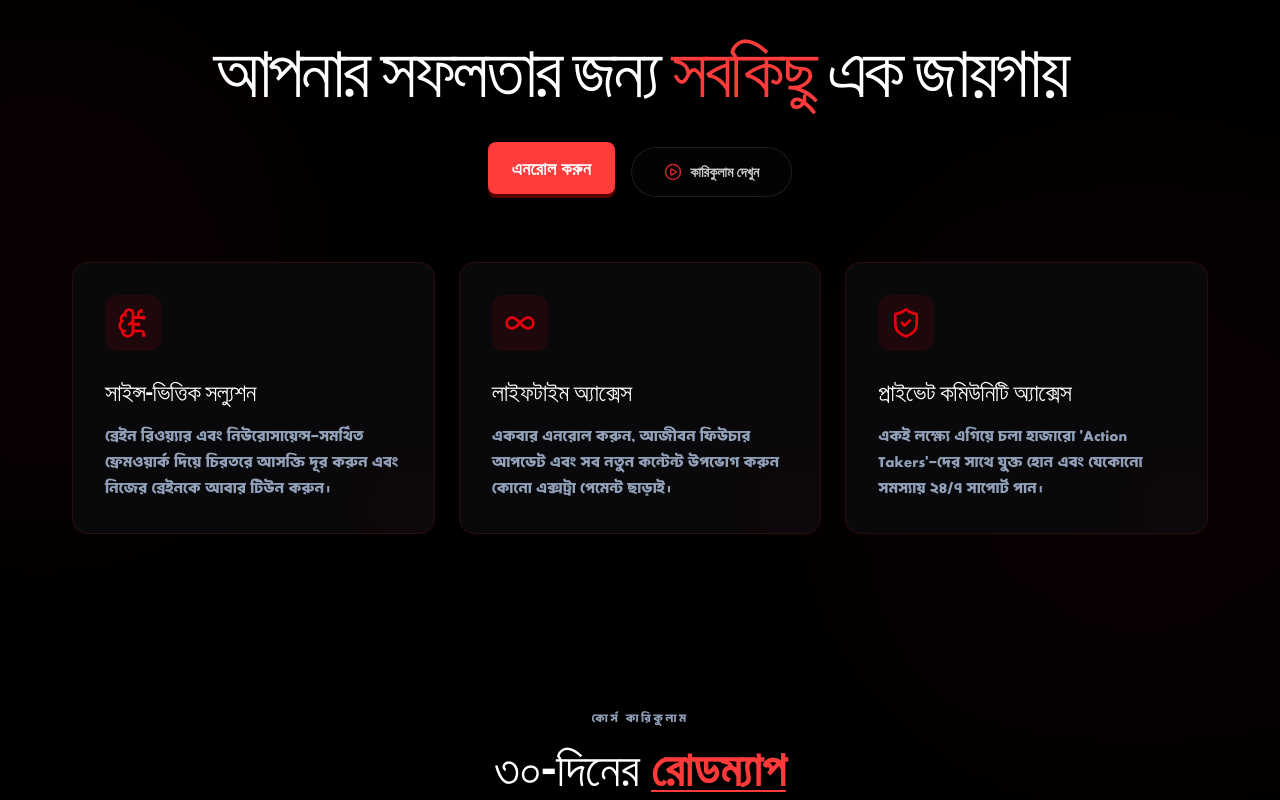
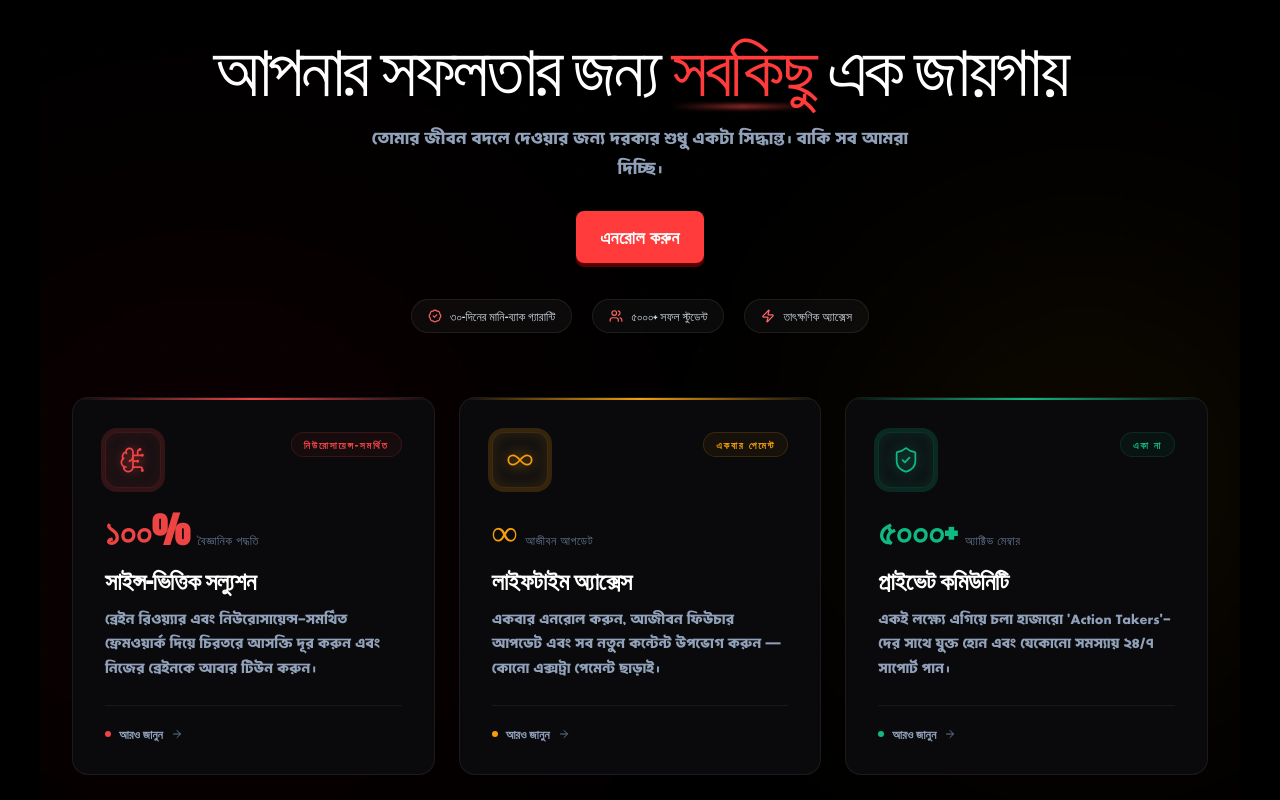
Before and after one commit to Rayan37307/30day-bu, a React (Vite) app: page / in a window 1280 px wide. Shown: the part 2680-3480 px from the top of the page. Built offline with nearby package versions, Linux system fonts and the light colour scheme; a web font is replaced by a local one.

Commit message:
refactor: standardize layout and styling components in Features and Modules sections

```diff
--- a/src/components/Features.tsx
+++ b/src/components/Features.tsx
@@ -1,112 +1,285 @@
-import React from 'react';
-import { motion } from 'framer-motion';
-import { ShieldCheck, BrainCircuit, Zap, Code, PlayCircle, TrendingUp, Infinity } from 'lucide-react';
+"use client";
+
+import React from "react";
+import { motion } from "framer-motion";
+import {
+  ShieldCheck,
+  BrainCircuit,
+  Infinity,
+  PlayCircle,
+  Zap,
+  Users,
+  BadgeCheck,
+  ArrowRight,
+} from "lucide-react";
 import { Button } from "./Button";
 
+/* ─────────────────────────────────────────
+   Feature card data
+───────────────────────────────────────── */
+const features = [
+  {
+    Icon: BrainCircuit,
+    label: "নিউরোসায়েন্স-সমর্থিত",
+    title: "সাইন্স-ভিত্তিক সল্যুশন",
+    body: "ব্রেইন রিওয়্যার এবং নিউরোসায়েন্স-সমর্থিত ফ্রেমওয়ার্ক দিয়ে চিরতরে আসক্তি দূর করুন এবং নিজের ব্রেইনকে আবার টিউন করুন।",
+    accent: "#ef4444",
+    glow: "rgba(239,68,68,0.18)",
+    stat: "১০০%",
+    statLabel: "বৈজ্ঞানিক পদ্ধতি",
+  },
+  {
+    Icon: Infinity,
+    label: "একবার পেমেন্ট",
+    title: "লাইফটাইম অ্যাক্সেস",
+    body: "একবার এনরোল করুন, আজীবন ফিউচার আপডেট এবং সব নতুন কন্টেন্ট উপভোগ করুন — কোনো এক্সট্রা পেমেন্ট ছাড়াই।",
+    accent: "#f59e0b",
+    glow: "rgba(245,158,11,0.18)",
+    stat: "∞",
+    statLabel: "আজীবন আপডেট",
+  },
+  {
+    Icon: ShieldCheck,
+    label: "একা না",
+    title: "প্রাইভেট কমিউনিটি",
+    body: "একই লক্ষ্যে এগিয়ে চলা হাজারো 'Action Takers'-দের সাথে যুক্ত হোন এবং যেকোনো সমস্যায় ২৪/৭ সাপোর্ট পান।",
+    accent: "#10b981",
+    glow: "rgba(16,185,129,0.18)",
+    stat: "৫০০০+",
+    statLabel: "অ্যাক্টিভ মেম্বার",
+  },
+];
+
+/* ─────────────────────────────────────────
+   Trust badges
+───────────────────────────────────────── */
+const badges = [
+  { Icon: BadgeCheck, text: "৩০-দিনের মানি-ব্যাক গ্যারান্টি" },
+  { Icon: Users, text: "৫০০০+ সফল স্টুডেন্ট" },
+  { Icon: Zap, text: "তাৎক্ষণিক অ্যাক্সেস" },
+];
+
+/* ─────────────────────────────────────────
+   Animation variants
+───────────────────────────────────────── */
+const fadeUp = (delay = 0) => ({
+  initial: { opacity: 0, y: 28 },
+  whileInView: { opacity: 1, y: 0 },
+  viewport: { once: true },
+  transition: { duration: 0.55, ease: "easeOut" as const, delay },
+});
+
+/* ─────────────────────────────────────────
+   Component
+───────────────────────────────────────── */
 export function Features() {
   return (
-    <section className="sm:px-6 lg:px-8 md:pb-24 lg:pt-24 max-w-[1200px] mx-auto pt-8 pr-4 pb-16 pl-4 relative z-10" id="features">
+    <section
+      id="features"
+      className="relative z-10 overflow-hidden px-4 pt-16 pb-20 sm:px-6 md:pb-28 lg:px-8 lg:pt-24 max-w-[1200px] mx-auto"
+    >
+      {/* ── Background atmosphere ── */}
+      <div className="pointer-events-none absolute inset-0 -z-10">
+        {/* Red pulse left */}
+        <div className="absolute top-1/2 -left-32 h-[600px] w-[600px] -translate-y-1/2 rounded-full bg-red-600/6 blur-[140px]" />
+        {/* Amber pulse right */}
+        <div className="absolute top-1/4 -right-24 h-[500px] w-[500px] rounded-full bg-amber-500/5 blur-[120px]" />
+        {/* Subtle grid overlay */}
+        <div
+          className="absolute inset-0 opacity-[0.03]"
+          style={{
+            backgroundImage: `linear-gradient(rgba(255,255,255,0.15) 1px, transparent 1px),
+                              linear-gradient(90deg, rgba(255,255,255,0.15) 1px, transparent 1px)`,
+            backgroundSize: "60px 60px",
+          }}
+        />
+      </div>
 
-      {/* Background Orbs for Glassmorphism effect */}
-      <div className="absolute top-1/2 left-0 w-[500px] h-[500px] bg-red-600/5 blur-[120px] rounded-full pointer-events-none -z-10 translate-y-[-50%] -translate-x-1/2" />
-      <div className="absolute top-1/3 right-0 w-[600px] h-[600px] bg-red-600/5 blur-[150px] rounded-full pointer-events-none -z-10 translate-x-1/3" />
+      {/* ── Eyebrow + Headline ── */}
+      <motion.div {...fadeUp(0.05)} className="text-center">
 
-
-      {/* Heading */}
-      <motion.div
-        initial={{ opacity: 0, y: 10 }}
-        whileInView={{ opacity: 1, y: 0 }}
-        viewport={{ once: true }}
-        transition={{ delay: 0.1 }}
-        className="text-center"
-      >
-        <h2 className="mx-auto max-w-4xl font-display text-4xl sm:text-5xl md:text-6xl lg:text-7xl tracking-tighter text-white leading-[1.1]">
-          আপনার সফলতার জন্য <span className="text-gradient-red">সবকিছু</span> এক জায়গায়
+        <h2 className="mx-auto max-w-4xl font-display text-4xl sm:text-5xl md:text-6xl lg:text-7xl tracking-tighter text-white leading-[1.08]">
+          আপনার সফলতার জন্য{" "}
+          <span className="relative inline-block">
+            <span className="text-gradient-red">সবকিছু</span>
+            {/* Underline glow */}
+            <span
+              className="absolute -bottom-1 left-0 right-0 h-[3px] rounded-full"
+              style={{
+                background:
+                  "linear-gradient(90deg, transparent, #ef4444, transparent)",
+                filter: "blur(2px)",
+              }}
+            />
+          </span>{" "}
+          এক জায়গায়
         </h2>
 
-        {/* CTAs */}
-        <div className="flex flex-col sm:flex-row gap-4 mt-10 items-center justify-center">
+        <p className="mx-auto mt-5 max-w-xl text-base sm:text-lg leading-relaxed text-slate-400">
+          তোমার জীবন বদলে দেওয়ার জন্য দরকার শুধু একটা সিদ্ধান্ত। বাকি সব আমরা দিচ্ছি।
+        </p>
+
+        {/* ── CTAs ── */}
+        <div className="mt-8 flex flex-col items-center justify-center gap-4 sm:flex-row">
           <Button as="a" href="#pricing">
             এনরোল করুন
           </Button>
+        </div>
 
-          <div className="inline-block group relative">
-            <a href="#product" className="inline-flex gap-2 text-sm font-bold text-white/80 glass-light rounded-full px-8 py-3.5 items-center hover:bg-white/10 transition-all">
-              <PlayCircle size={18} className="text-red-500 opacity-80" />
-              কারিকুলাম দেখুন
-            </a>
-            <span className="pointer-events-none absolute -bottom-3 left-1/2 z-0 h-6 w-44 -translate-x-1/2 rounded-full opacity-0 transition-opacity duration-300 ease-out group-hover:opacity-100" style={{ background: "radial-gradient(60% 100% at 50% 50%, rgba(239,68,68,0.4), rgba(239,68,68,0.1) 35%, transparent 70%)", filter: "blur(10px) saturate(120%)" }} aria-hidden="true"></span>
-          </div>
+        {/* ── Trust badges ── */}
+        <div className="mt-8 flex flex-wrap items-center justify-center gap-3 sm:gap-5">
+          {badges.map(({ Icon, text }, i) => (
+            <div
+              key={i}
+              className="flex items-center gap-2 rounded-full border border-white/8 bg-white/[0.04] px-4 py-2"
+            >
+              <Icon size={14} className="text-red-400 shrink-0" />
+              <span className="text-xs font-medium text-slate-300">{text}</span>
+            </div>
+          ))}
         </div>
       </motion.div>
 
-      {/* Features Grid */}
-      <div className="grid grid-cols-1 md:grid-cols-3 gap-6 mt-16 relative">
+      {/* ── Feature Cards ── */}
+      <div className="mt-16 grid grid-cols-1 gap-5 md:grid-cols-3 lg:gap-6">
+        {features.map((feat, i) => (
+          <motion.article
+            key={i}
+            {...fadeUp(0.15 + i * 0.1)}
+            className="group relative flex flex-col overflow-hidden rounded-2xl border border-white/[0.07] bg-[#0a0a0c] transition-all duration-500 hover:-translate-y-1.5"
+            style={{
+              boxShadow: `0 0 0 0 ${feat.glow}`,
+            }}
+            whileHover={{
+              boxShadow: `0 0 60px ${feat.glow}`,
+            }}
+          >
+            {/* Top accent stripe */}
+            <div
+              className="h-[2px] w-full shrink-0"
+              style={{
+                background: `linear-gradient(90deg, transparent, ${feat.accent}, transparent)`,
+              }}
+            />
 
-        {/* Card 1: Science-Based */}
-        <motion.article
-          initial={{ opacity: 0, y: 20 }}
-          whileInView={{ opacity: 1, y: 0 }}
-          viewport={{ once: true }}
-          transition={{ delay: 0.2 }}
-          className="group relative overflow-hidden rounded-2xl bg-[#09090b] border border-red-900/30 p-8 transition-all duration-500 hover:-translate-y-2 hover:border-red-600/50"
-        >
-          <div className="relative z-10">
-            <div className="w-14 h-14 rounded-xl bg-red-600/10 flex items-center justify-center mb-6 group-hover:scale-110 transition-transform">
-              <BrainCircuit className="h-8 w-8 text-red-600" />
+            <div className="flex flex-1 flex-col p-7 lg:p-8">
+              {/* Icon + label row */}
+              <div className="mb-6 flex items-start justify-between">
+                {/* Glowing icon badge */}
+                <div
+                  className="flex h-14 w-14 items-center justify-center rounded-xl border bg-[#0e0e11] transition-transform duration-300 group-hover:scale-105"
+                  style={{
+                    borderColor: `${feat.accent}35`,
+                    boxShadow: `0 0 0 4px ${feat.glow}, inset 0 0 16px ${feat.glow}`,
+                  }}
+                >
+                  <feat.Icon
+                    size={28}
+                    strokeWidth={1.5}
+                    style={{
+                      color: feat.accent,
+                      filter: `drop-shadow(0 0 8px ${feat.accent})`,
+                    }}
+                  />
+                </div>
+
+                {/* Pill label */}
+                <span
+                  className="rounded-full border px-3 py-1 text-[10px] font-bold uppercase tracking-[0.18em]"
+                  style={{
+                    color: feat.accent,
+                    borderColor: `${feat.accent}28`,
+                    background: `${feat.accent}0d`,
+                  }}
+                >
+                  {feat.label}
+                </span>
+              </div>
+
+              {/* Stat callout */}
+              <div className="mb-4 flex items-baseline gap-2">
+                <span
+                  className="font-display text-4xl font-bold leading-none"
+                  style={{ color: feat.accent }}
+                >
+                  {feat.stat}
+                </span>
+                <span className="text-xs font-medium text-slate-500 uppercase tracking-wider">
+                  {feat.statLabel}
+                </span>
+              </div>
+
+              {/* Title */}
+              <h3 className="mb-3 font-display text-xl font-bold tracking-tight text-white lg:text-2xl">
+                {feat.title}
+              </h3>
+
+              {/* Body */}
+              <p className="flex-1 text-sm leading-relaxed text-slate-400 lg:text-[15px]">
+                {feat.body}
+              </p>
+
+              {/* Bottom divider + micro CTA */}
+              <div className="mt-6 flex items-center gap-2 border-t border-white/[0.06] pt-5">
+                <span
+                  className="h-1.5 w-1.5 rounded-full"
+                  style={{ background: feat.accent }}
+                />
+                <span className="text-xs font-semibold text-slate-400 group-hover:text-white transition-colors">
+                  আরও জানুন
+                </span>
+                <ArrowRight
+                  size={12}
+                  className="text-slate-500 group-hover:text-white group-hover:translate-x-0.5 transition-all"
+                />
+              </div>
             </div>
-            <h3 className="text-2xl tracking-tight font-display text-white mb-4">সাইন্স-ভিত্তিক সল্যুশন</h3>
-            <p className="leading-relaxed text-slate-400 text-base font-sans">
-              ব্রেইন রিওয়্যার এবং নিউরোসায়েন্স-সমর্থিত ফ্রেমওয়ার্ক দিয়ে চিরতরে আসক্তি দূর করুন এবং নিজের ব্রেইনকে আবার টিউন করুন।
+
+            {/* Corner glow blob */}
+            <div
+              className="pointer-events-none absolute -bottom-12 -right-12 h-40 w-40 rounded-full blur-3xl opacity-0 group-hover:opacity-100 transition-opacity duration-500"
+              style={{ background: feat.accent }}
+            />
+          </motion.article>
+        ))}
+      </div>
+
+      {/* ── Bottom Banner CTA ── */}
+      <motion.div
+        {...fadeUp(0.5)}
+        className="relative mt-12 overflow-hidden rounded-2xl border border-red-900/30 bg-gradient-to-br from-[#120808] via-[#0d0505] to-[#09090b] p-8 sm:p-10 lg:p-12"
+      >
+        {/* Glow pulse behind */}
+        <div className="pointer-events-none absolute -top-20 left-1/2 h-64 w-[600px] -translate-x-1/2 rounded-full bg-red-600/10 blur-[80px]" />
+
+        <div className="relative z-10 flex flex-col items-center gap-6 text-center sm:flex-row sm:text-left sm:gap-10">
+          {/* Left copy */}
+          <div className="flex-1">
+            <p className="mb-1 text-xs font-bold uppercase tracking-[0.2em] text-red-400">
+              সীমিত আসন বাকি আছে
+            </p>
+            <h3 className="font-display text-2xl font-bold text-white sm:text-3xl leading-tight">
+              আজই শুরু করো। কালকের অপেক্ষা করো না।
+            </h3>
+            <p className="mt-2 text-sm text-slate-400 leading-relaxed max-w-md">
+              প্রতিটি দিন দেরি করলে, প্রতিটি দিন তুমি নিজের থেকে আরও দূরে সরে যাচ্ছ।
             </p>
           </div>
-          {/* Subtle Glow */}
-          <div className="absolute -bottom-10 -right-10 w-32 h-32 bg-red-600/5 blur-3xl rounded-full group-hover:bg-red-600/10 transition-colors"></div>
-        </motion.article>
 
-        {/* Card 2: Lifetime Access */}
-        <motion.article
-          initial={{ opacity: 0, y: 20 }}
-          whileInView={{ opacity: 1, y: 0 }}
-          viewport={{ once: true }}
-          transition={{ delay: 0.3 }}
-          className="group relative overflow-hidden rounded-2xl bg-[#09090b] border border-red-900/30 p-8 transition-all duration-500 hover:-translate-y-2 hover:border-red-600/50"
-        >
-          <div className="relative z-10">
-            <div className="w-14 h-14 rounded-xl bg-red-600/10 flex items-center justify-center mb-6 group-hover:scale-110 transition-transform">
-              <Infinity className="h-8 w-8 text-red-600" />
-            </div>
-            <h3 className="text-2xl font-display tracking-tight text-white mb-4">লাইফটাইম অ্যাক্সেস</h3>
-            <p className="leading-relaxed text-slate-400 text-base font-sans">
-              একবার এনরোল করুন, আজীবন ফিউচার আপডেট এবং সব নতুন কন্টেন্ট উপভোগ করুন কোনো এক্সট্রা পেমেন্ট ছাড়াই।
+          {/* Right action */}
+          <div className="flex shrink-0 flex-col items-center gap-3">
+            <Button as="a" href="#pricing">
+              এখনই এনরোল করুন
+            </Button>
+            <p className="text-xs text-slate-500">
+              ৩০-দিনের মানি-ব্যাক গ্যারান্টি সহ
             </p>
           </div>
-          {/* Subtle Glow */}
-          <div className="absolute -bottom-10 -right-10 w-32 h-32 bg-red-600/5 blur-3xl rounded-full group-hover:bg-red-600/10 transition-colors"></div>
-        </motion.article>
+        </div>
 
-        {/* Card 3: Private Community */}
-        <motion.article
-          initial={{ opacity: 0, y: 20 }}
-          whileInView={{ opacity: 1, y: 0 }}
-          viewport={{ once: true }}
-          transition={{ delay: 0.4 }}
-          className="group relative overflow-hidden rounded-2xl bg-[#09090b] border border-red-900/30 p-8 transition-all duration-500 hover:-translate-y-2 hover:border-red-600/50"
-        >
-          <div className="relative z-10">
-            <div className="w-14 h-14 rounded-xl bg-red-600/10 flex items-center justify-center mb-6 group-hover:scale-110 transition-transform">
-              <ShieldCheck className="h-8 w-8 text-red-600" />
-            </div>
-            <h3 className="text-2xl font-display tracking-tight text-white mb-4">প্রাইভেট কমিউনিটি অ্যাক্সেস</h3>
-            <p className="leading-relaxed text-slate-400 text-base font-sans">
-              একই লক্ষ্যে এগিয়ে চলা হাজারো 'Action Takers'-দের সাথে যুক্ত হোন এবং যেকোনো সমস্যায় ২৪/৭ সাপোর্ট পান।
-            </p>
-          </div>
-          {/* Subtle Glow */}
-          <div className="absolute -bottom-10 -right-10 w-32 h-32 bg-red-600/5 blur-3xl rounded-full group-hover:bg-red-600/10 transition-colors"></div>
-        </motion.article>
-
-      </div>
+        {/* Left border accent */}
+        <div className="absolute left-0 top-8 bottom-8 w-[3px] rounded-full bg-gradient-to-b from-transparent via-red-500 to-transparent" />
+      </motion.div>
     </section>
   );
 }
--- a/src/components/Modules.tsx
+++ b/src/components/Modules.tsx
@@ -202,7 +202,7 @@ export function Modules() {
           </p>
           <h2 className="font-display font-medium text-3xl md:text-5xl mb-3 md:mb-4 text-white">
             ৩০-দিনের{" "}
-            <span className="text-gradient-red font-bold font-display underline decoration-2 underline-offset-4">
+            <span className="text-gradient-red font-bold font-display ">
               রোডম্যাপ
             </span>
           </h2>
```
